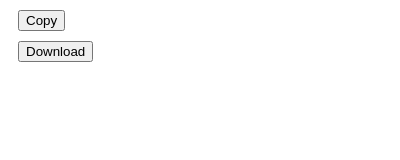
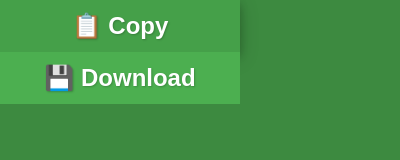
Before and after one commit to adamowada/chatgpt-to-markdown-extension, a browser extension: page popup.html in a window 400 px wide. Drawn offline with Linux system fonts and the light colour scheme.

Commit message:
changed icon, added styling to buttons, working on markdown

```diff
--- a/background.js
+++ b/background.js
@@ -1,5 +1,5 @@
 chrome.runtime.onMessage.addListener((request, sender, sendResponse) => {
-  if (request.action === 'copy' || request.action === 'download') {
+  if (request.action === "copy" || request.action === "download") {
     chrome.tabs.query({ active: true, currentWindow: true }, (tabs) => {
       chrome.tabs.sendMessage(tabs[0].id, request, (response) => {
         sendResponse(response);
--- a/popup.html
+++ b/popup.html
@@ -1,17 +1,49 @@
 <!DOCTYPE html>
 <html>
   <head>
+    <meta charset="UTF-8">
     <style>
-      button {
-        display: block;
-        margin: 10px;
+      /* General button styles */
+      .button {
+        display: inline-block;
+        font-size: 24px;
+        padding: 12px 24px;
+        background-color: #4CAF50;
+        color: white;
+        text-align: center;
+        text-decoration: none;
+        border: none;
+        cursor: pointer;
+        transition: all 0.3s;
+        margin: auto;
+        width: 100%;
+        font-weight: bold;
+        text-shadow: 1px 1px 2px rgba(0, 0, 0, 0.2);
+      }
+
+      /* Hover effect */
+      .button:hover {
+        background-color: #45a049;
+        box-shadow: 0 4px 8px 0 rgba(0, 0, 0, 0.2), 0 6px 20px 0 rgba(0, 0, 0, 0.19);
+      }
+
+      /* Active (pressed) effect */
+      .button:active {
+        background-color: #3d8a40;
+        box-shadow: 0 2px 4px 0 rgba(0, 0, 0, 0.2), 0 3px 10px 0 rgba(0, 0, 0, 0.19);
+        transform: translateY(2px);
+      }
+
+      body {
+        margin: 0;
+        width: 15rem;
+        background-color: #3d8a40;
       }
     </style>
   </head>
   <body>
-    <button id="copyButton">Copy</button>
-    <button id="downloadButton">Download</button>
-    <!-- <a href="https://www.flaticon.com/free-icons/business-and-finance" title="business and finance icons">Business and finance icons created by Freepik - Flaticon</a> -->
+    <button id="copyButton" class="button">📋 Copy</button>
+    <button id="downloadButton" class="button">💾 Download</button>
     <script src="popup.js"></script>
   </body>
 </html>
--- a/popup.js
+++ b/popup.js
@@ -1,32 +1,32 @@
 async function copyToClipboard(text) {
   try {
     await navigator.clipboard.writeText(text);
-    console.log('Text copied to clipboard');
-    document.getElementById('copyButton').innerText = "Copied!"
+    console.log("Text copied to clipboard");
+    document.getElementById("copyButton").innerText = "☑️ Copied!";
   } catch (err) {
-    console.error('Failed to copy text: ', err);
+    console.error("Failed to copy text: ", err);
   }
 }
 
 function downloadMarkdown(text) {
-  const blob = new Blob([text], { type: 'text/markdown' });
+  const blob = new Blob([text], { type: "text/markdown" });
   const url = URL.createObjectURL(blob);
-  const link = document.createElement('a');
+  const link = document.createElement("a");
   link.href = url;
-  link.download = 'content.md';
+  link.download = "content.md";
   link.click();
   URL.revokeObjectURL(url);
-  document.getElementById('downloadButton').innerText = "Downloaded!"
+  document.getElementById("downloadButton").innerText = "☑️ Downloaded!";
 }
 
-document.getElementById('copyButton').addEventListener('click', async () => {
-  chrome.runtime.sendMessage({ action: 'copy' }, async (response) => {
+document.getElementById("copyButton").addEventListener("click", async () => {
+  chrome.runtime.sendMessage({ action: "copy" }, async (response) => {
     await copyToClipboard(response.markdown);
   });
 });
 
-document.getElementById('downloadButton').addEventListener('click', () => {
-  chrome.runtime.sendMessage({ action: 'download' }, (response) => {
+document.getElementById("downloadButton").addEventListener("click", () => {
+  chrome.runtime.sendMessage({ action: "download" }, (response) => {
     downloadMarkdown(response.markdown);
   });
 });
```
Also changed, not shown: content.js (+8 -4 lines), assets/icon128.png, assets/icon16.png (deleted), assets/icon64.png (deleted), manifest.json.
